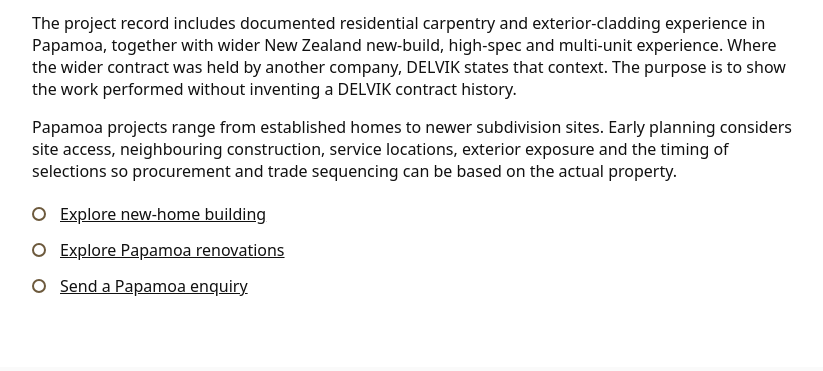
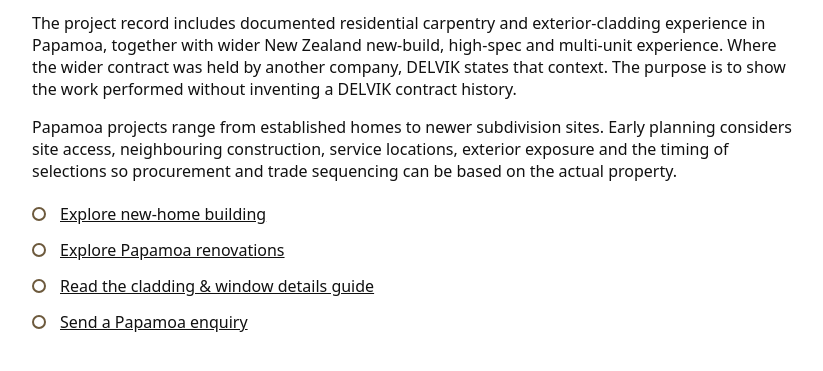
Before and after one commit to Tkorvexa/DELVIK, a plain HTML site: page areas/papamoa-builder.html in a window 1280 px wide. Shown: the part 1654-2025 px from the top of the page, without its empty margins (224-1047 px from the left). Drawn offline with Linux system fonts and the light colour scheme.

Commit message:
Link cladding guide from commercial page

```diff
--- a/areas/papamoa-builder.html
+++ b/areas/papamoa-builder.html
@@ -178,6 +178,7 @@
           <ul class="check-list seo-link-list">
             <li><a href="/services/new-home-builders-tauranga">Explore new-home building</a></li>
             <li><a href="/services/home-renovations-tauranga">Explore Papamoa renovations</a></li>
+            <li><a href="/insights/cladding-window-details">Read the cladding &amp; window details guide</a></li>
             <li><a href="/contact-build">Send a Papamoa enquiry</a></li>
           </ul>
         </div>
```
